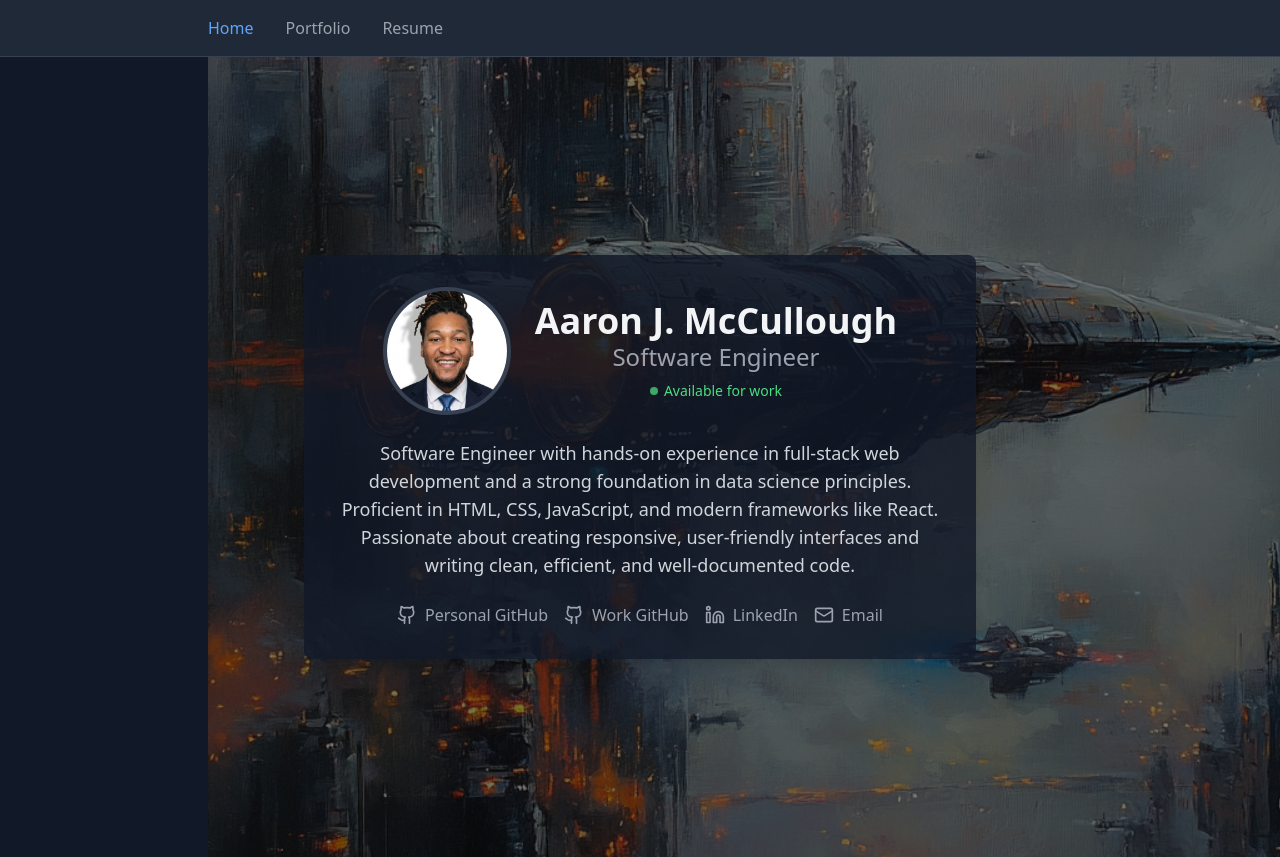
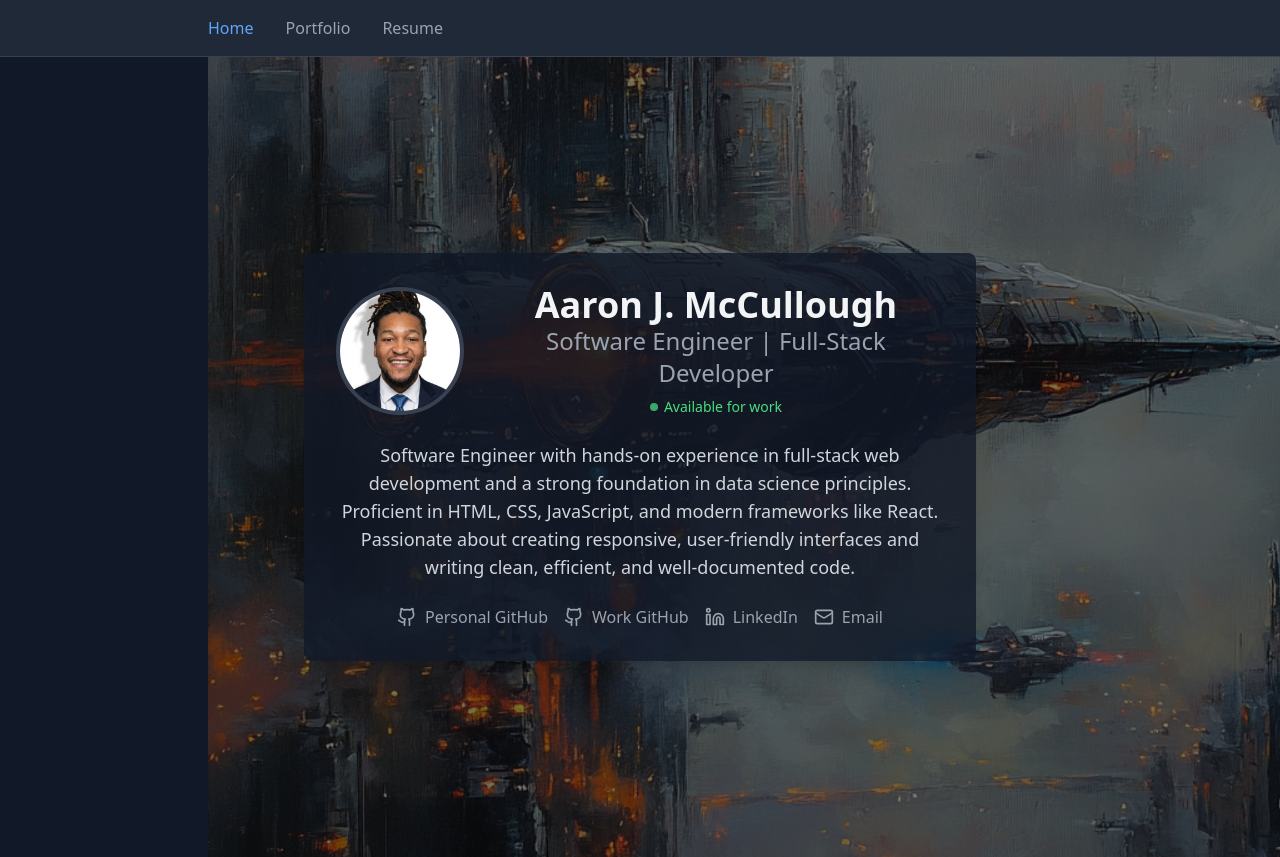
Before and after one commit to AaronM0710/portfolio-website, a React (Vite) app: page / in a window 1280 px wide. Shown: the top 857 px of the page. Built offline with nearby package versions, Linux system fonts and the light colour scheme.

Commit message:
Add updated title and location metadata

```diff
--- a/src/App.jsx
+++ b/src/App.jsx
@@ -59,12 +59,14 @@ const App = () => {
 
   const personalInfo = {
     name: "Aaron J. McCullough",
-    title: "Software Engineer",
+    title: "Software Engineer | Full-Stack Developer",
     bio: "Software Engineer with hands-on experience in full-stack web development and a strong foundation in data science principles. Proficient in HTML, CSS, JavaScript, and modern frameworks like React. Passionate about creating responsive, user-friendly interfaces and writing clean, efficient, and well-documented code.",
     email: "mccullougha00@yahoo.com",
     github: "https://github.com/AaronM0710",
     linkedin: "https://www.linkedin.com/in/aaronjmccullough",
     availableForWork: true,
+    location: "Tampa, FL",
+    workStyle: "Open to relocation",
   };
 
   const projects = [
```
